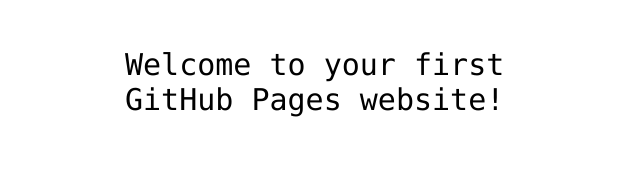
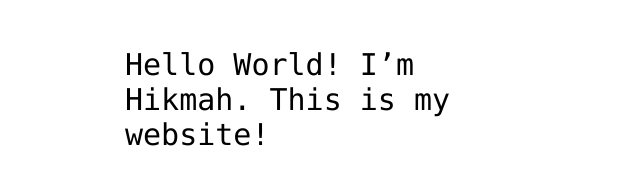
Before and after one commit to hikkie9/hikmah9.github.io, a plain HTML site: page index.html in a window 1280 px wide. Shown: the part 341-526 px from the top of the page, without its empty margins (315-955 px from the left). Drawn offline with Linux system fonts and the light colour scheme.

Commit message:
I added an introduction

```diff
--- a/index.html
+++ b/index.html
@@ -12,7 +12,7 @@
 <img src="https://octodex.github.com/images/daftpunktocat-thomas.gif" id="octocat" alt="octocat-gif" />
 
 <!-- Change this code here by copy and pasting your template on line 15 -->
-<p>Welcome to your first GitHub Pages website!</p>
+<p>Hello World! I’m Hikmah. This is my website!</p>
 
 </body>
 </html>
```
